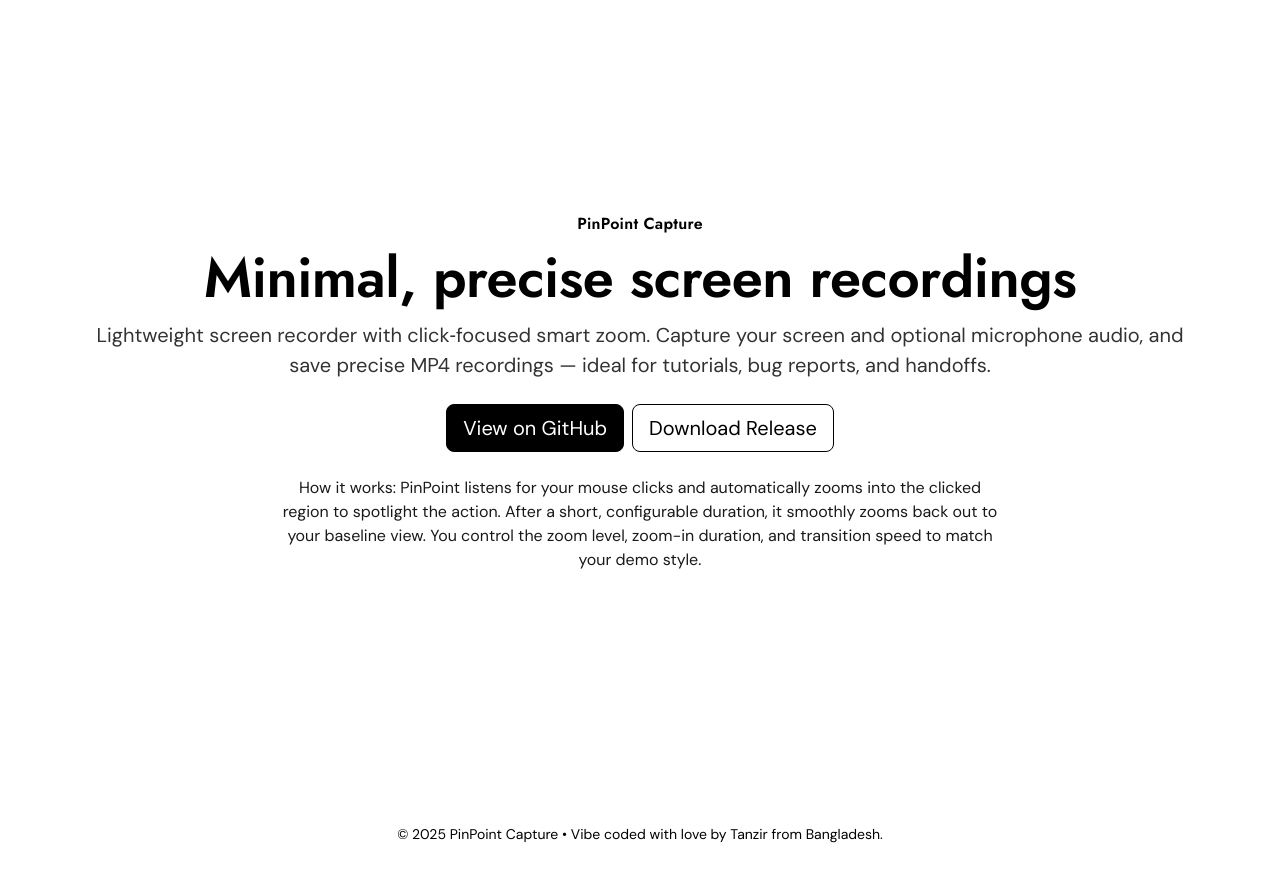
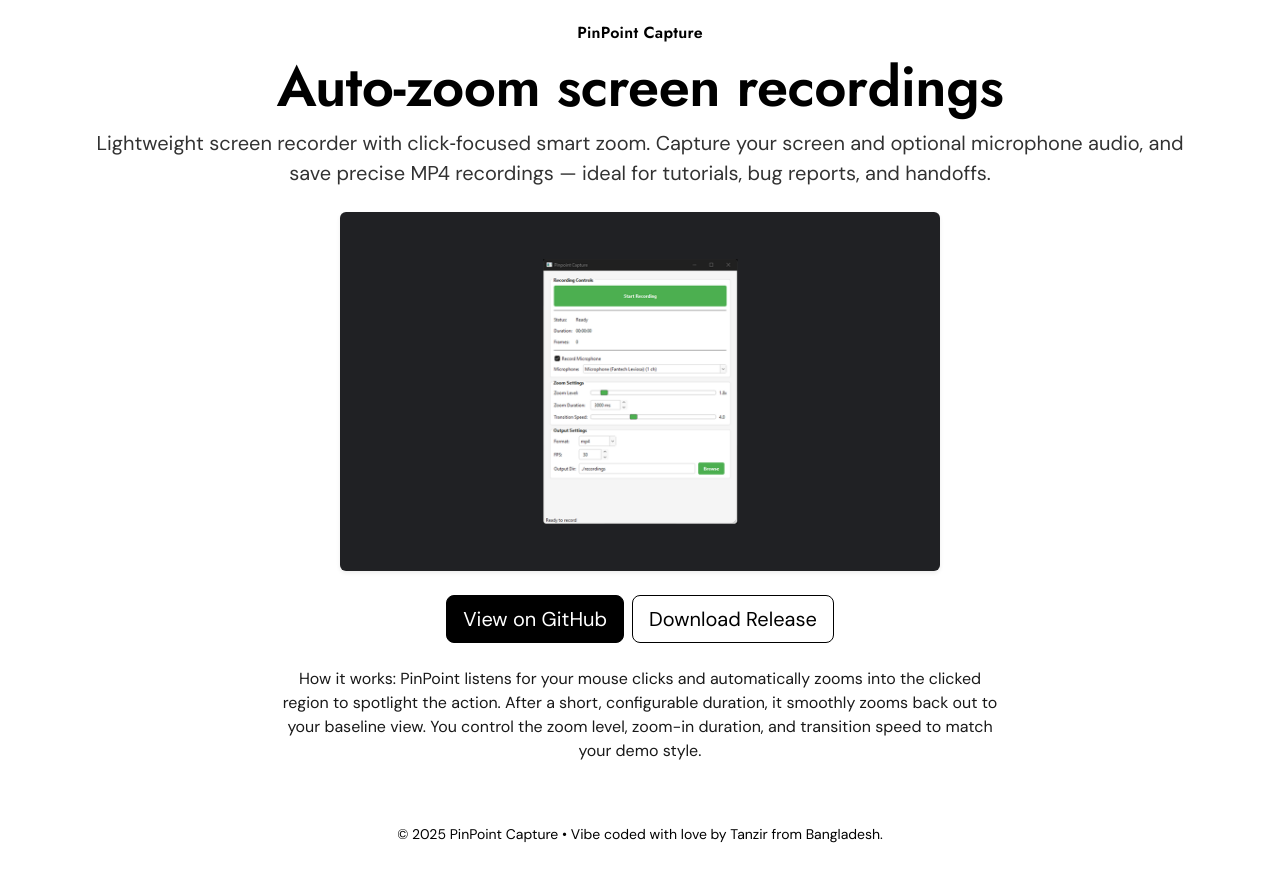
Before and after one commit to tanzir71/pinpoint_capture, a plain HTML site: page index.html in a window 1280 px wide. Drawn offline with nearby package versions, Linux system fonts and the light colour scheme.

Commit message:
Update index.html

```diff
--- a/index.html
+++ b/index.html
@@ -3,7 +3,7 @@
   <head>
     <meta charset="utf-8" />
     <meta name="viewport" content="width=device-width, initial-scale=1" />
-    <title>PinPoint Capture</title>
+    <title>PinPoint Capture—Screen recordings with click‑focused smart zoom</title>
     <link rel="icon" type="image/x-icon" href="favicon_io/favicon.ico">
 
     <!-- Fonts: Jost & DM Sans -->
@@ -52,8 +52,12 @@
         <span class="brand">PinPoint Capture</span>
       </div>
 
-      <h1 class="display-4 fw-semibold">Minimal, precise screen recordings</h1>
+      <h1 class="display-4 fw-semibold">Auto-zoom screen recordings</h1>
       <p class="lead mb-4">Lightweight screen recorder with click‑focused smart zoom. Capture your screen and optional microphone audio, and save precise MP4 recordings — ideal for tutorials, bug reports, and handoffs.</p>
+
+      <div class="mb-4">
+        <img src="pinpoint_preview.png" alt="PinPoint Capture Preview" class="img-fluid rounded shadow-sm" style="max-width: 600px; width: 100%;">
+      </div>
 
       <div class="d-flex flex-wrap justify-content-center">
         <a class="btn btn-dark btn-lg me-2 mb-2" href="https://github.com/tanzir71/pinpoint_capture" target="_blank" rel="noopener noreferrer">View on GitHub</a>
```
Also changed, not shown: pinpoint_preview.png (added).
